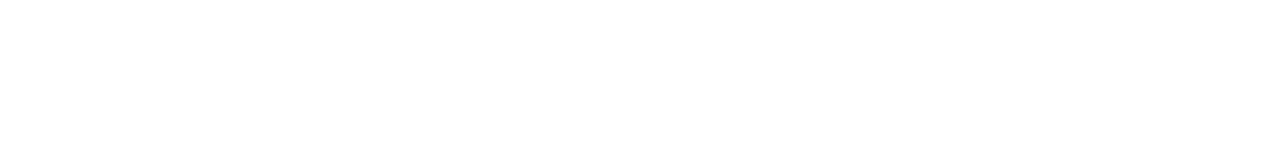
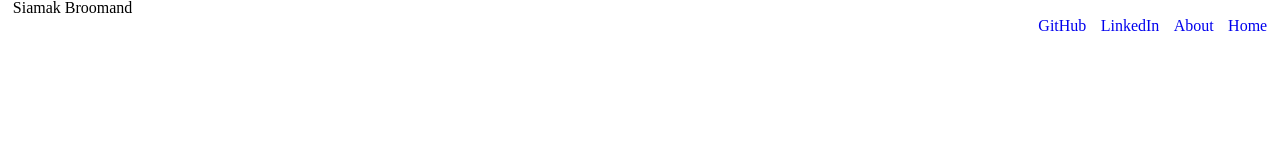
Before and after one commit to SiamakBroomand/My-Portfolio, a plain HTML site: page index.html in a window 1280 px wide. Drawn offline with Linux system fonts and the light colour scheme.

Commit message:
made basic html and css for nava and hamburger menu

```diff
--- a/index.html
+++ b/index.html
@@ -2,9 +2,31 @@
 <html>
   <head>
     <meta charset="utf-8">
+
     <title></title>
+    <mata name  “viewport”, content=“width=device-width, initial-scale=1”>
+    <link rel="stylesheet" type="text/css" href="style.css">
+    <link rel="stylesheet" type="text/css" href="reset.css">
+    <link rel="stylesheet" href="https://cdnjs.cloudflare.com/ajax/libs/font-awesome/4.7.0/css/font-awesome.min.css">
   </head>
   <body>
+    <header class="header">
+    <section class="logo">
+      <h1>Siamak Broomand</h1>
+    </section>
+      <nav class="navbar">
+        <div class="hamburger-menu">
+        <i class="fa fa-bars" aria-hidden="true"></i>
+      </div>
+        <ul>
+          <li class="tab" data-content="articles"><a href="#" class="home"> Home</a></li>
+          <li class="tab" data-content="about"><a href="#" class="about-me"> About</a></li>
+          <li><a href="https://www.linkedin.com/in/siamak-broomand" target="_blank" class="linkedIn"> LinkedIn</a></li>
+          <li><a href="https://github.com/SiamakBroomand" target="_blank" class="github"> GitHub</a></li>
+        </ul>
+      </nav>
+    </header>
 
   </body>
+  <script type="text/javascript" src="script.js"></script>
 </html>
--- a/script.js
+++ b/script.js
@@ -0,0 +1 @@
+'use strict';
--- a/style.css
+++ b/style.css
@@ -0,0 +1,43 @@
+.header {
+  padding-left: 1%;
+}
+.logo{
+  float: left;
+  padding: 1 1 .3em 2em;
+}
+.hamburger-menu{
+  text-align:right;
+  font-size: 20px;
+}
+.navbar{
+  padding: 0.1em;
+}
+.navbar:hover ul{
+  display: block;
+}
+.navbar ul{
+  display:none;
+  padding: 0;
+  list-style: none;
+  clear: both;
+}
+.navbar li{
+  margin-right: .5em;
+  font-size: 1em;
+  padding: .1em .2em;
+}
+a {
+  text-decoration: none;
+}
+@media screen and (min-width:760px){
+  .hamburger-menu{
+    display:none;
+  }
+  .navbar ul{
+    display: block;
+  }
+  .navbar li{
+    display: inline-block;
+    float: right;
+  }
+}
```
